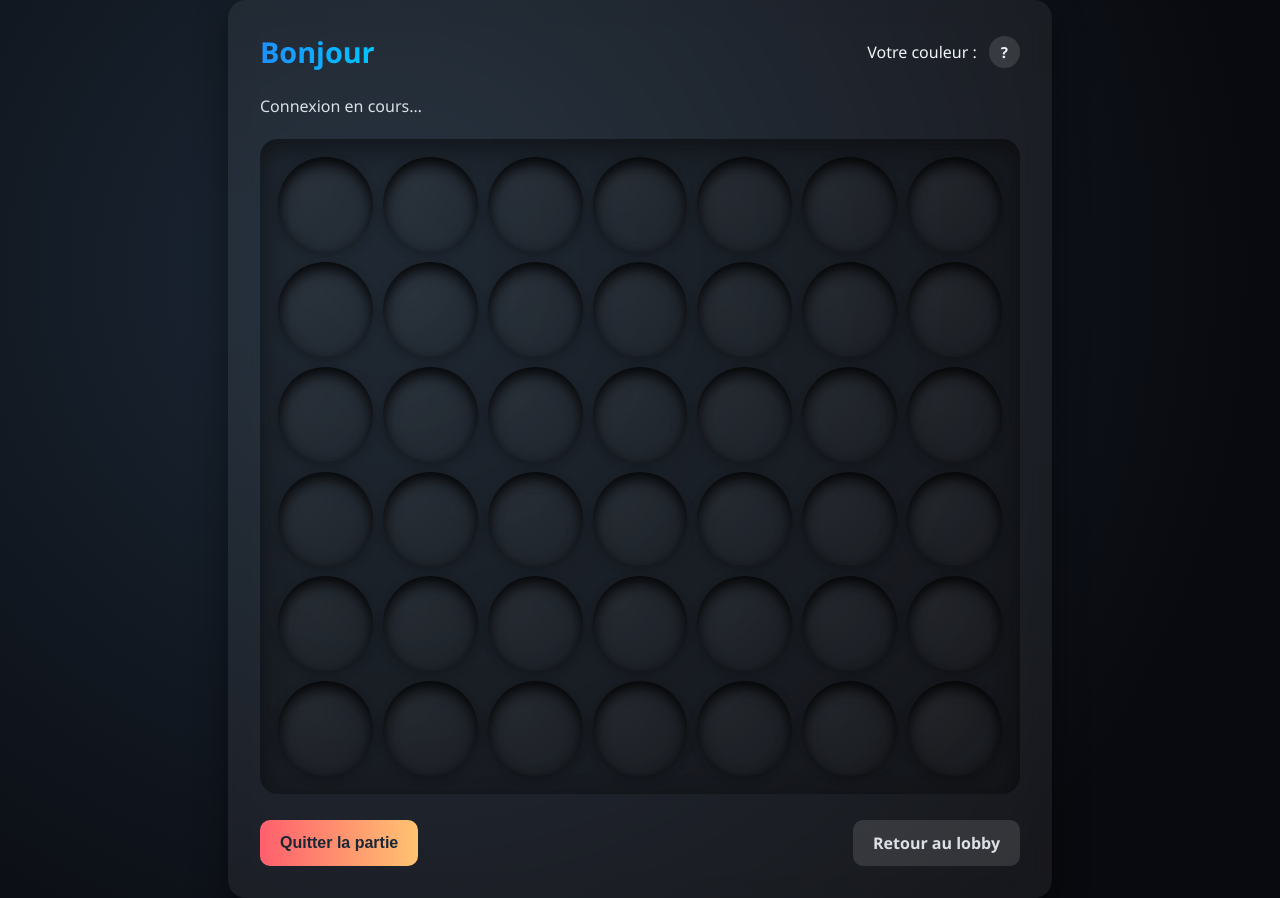
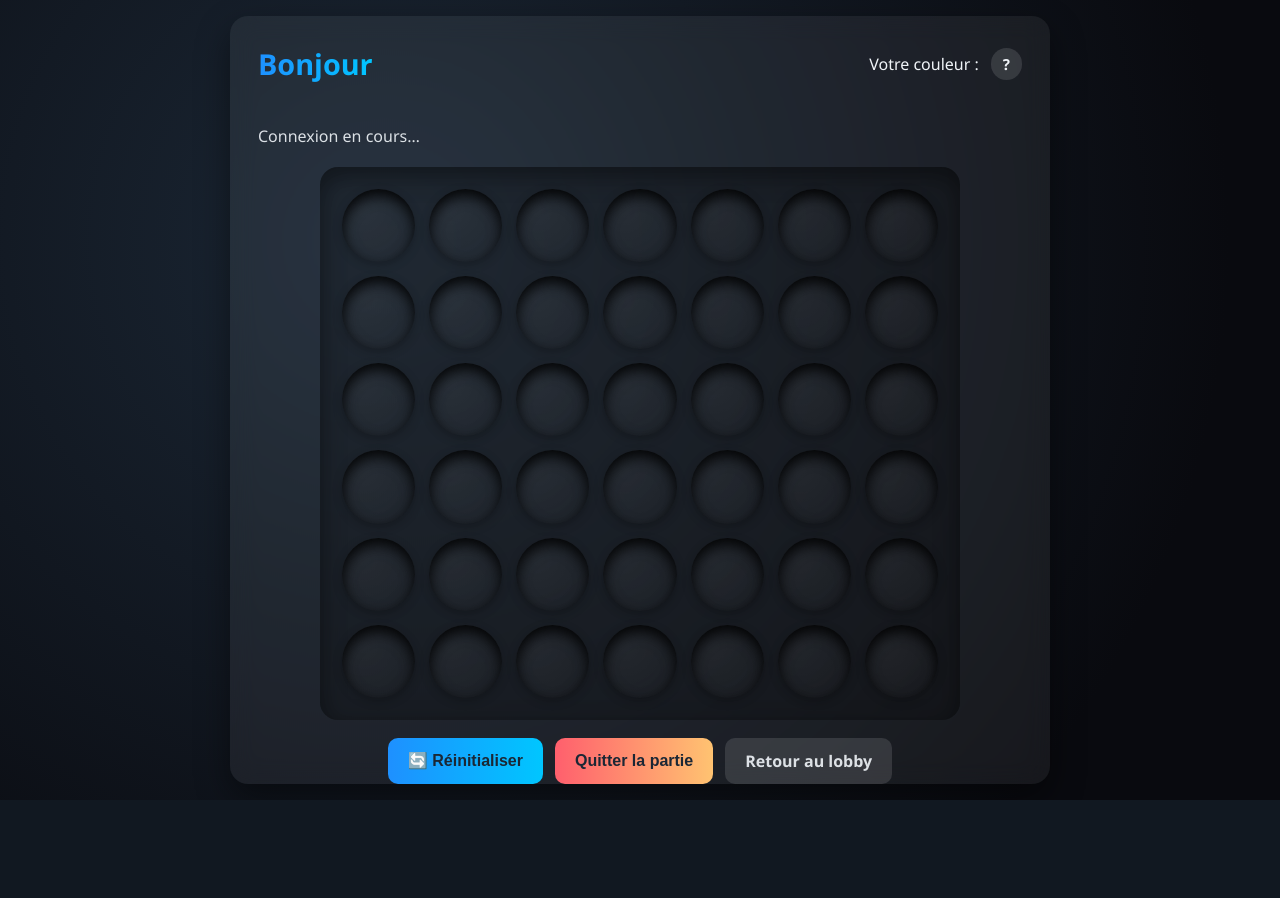
Before and after one commit to SabreCourt/C4-web, a Flask app: template templates/multi.html in a window 1280 px wide. After the commit the page ends 800 px from the top, so only its background shows below. Run offline with Flask 3, Linux system fonts and the light colour scheme; the template is opened without the code that fills it, so the values that code supplies are empty; parts of the project's set-up code (start-up, migrations or seed data) failed here and were passed over; some libraries are stand-ins or nearby versions.

Commit message:
Improve multiplayer UX and authentication

```diff
--- a/app.py
+++ b/app.py
@@ -107,19 +107,24 @@ def login():
     data = request.get_json() or {}
     username = data.get("username", "").strip()
     password = data.get("password", "")
-    print(username + " logged in")
     if not username or not password:
         return jsonify({"ok": False, "error": "missing_fields"}), 400
-    if verify_user(username, password):
-        session["username"] = username
-        session["pseudo"] = username
+
+    if not verify_user(username, password):
+        return jsonify({"ok": False, "error": "invalid_credentials"}), 401
+
+    session["username"] = username
+    session["pseudo"] = username
     return jsonify({"ok": True, "username": username, "redirect": "/lobby"})
 
 
 @app.route("/logout", methods=["POST"])
 def logout():
-    session.pop("username", None)
-    return jsonify({"ok": True})
+    session.clear()
+    best_accept = request.accept_mimetypes.best if request.accept_mimetypes else None
+    if request.is_json or best_accept == "application/json":
+        return jsonify({"ok": True, "redirect": url_for("connexion")})
+    return redirect(url_for("connexion"))
 
 # Choix du bon binaire selon le système
 if sys.platform.startswith("win"):
@@ -737,6 +742,65 @@ def play_move(data):
         socketio.emit("move_played", move_payload, room=room_id)
 
 
+@socketio.on('reset_multiplayer')
+def reset_multiplayer(data):
+    room_id = data.get("room_id") if isinstance(data, dict) else None
+    pseudo = connected_users.get(request.sid)
+
+    if room_id is None or pseudo is None:
+        emit("room_error", {"message": "identification_incomplete"})
+        return
+
+    responses = []
+
+    with rooms_lock:
+        room = rooms_multi.get(room_id)
+        if not room or pseudo not in room["players"]:
+            emit("room_error", {"message": "room_not_found"})
+            return
+
+        room["board"] = create_empty_board()
+        board_copy = clone_board(room["board"])
+
+        connected_players = {
+            name: info for name, info in room["players"].items() if info.get("sid")
+        }
+
+        if len(room["players"]) >= 2 and len(connected_players) == len(room["players"]):
+            room["status"] = "playing"
+            room["turn"] = room["order"][0]
+            next_turn = room["turn"]
+            for name, info in room["players"].items():
+                sid = info.get("sid")
+                if not sid:
+                    continue
+                opponent = next((p for p in room["players"] if p != name), None)
+                payload = {
+                    "room_id": room_id,
+                    "board": clone_board(board_copy),
+                    "color": info["color"],
+                    "opponent": opponent,
+                    "your_turn": next_turn == name,
+                    "next_turn": next_turn,
+                }
+                responses.append(("game_reset", sid, payload))
+        else:
+            room["status"] = "waiting"
+            room["turn"] = None
+            for name, info in room["players"].items():
+                sid = info.get("sid")
+                if not sid:
+                    continue
+                payload = {
+                    "color": info["color"],
+                    "board": clone_board(board_copy),
+                }
+                responses.append(("waiting_player", sid, payload))
+
+    for event_name, sid, payload in responses:
+        socketio.emit(event_name, payload, room=sid)
+
+
 @socketio.on('leave_multiplayer')
 def leave_multiplayer(data):
     pseudo = connected_users.get(request.sid)
--- a/templates/multi.html
+++ b/templates/multi.html
@@ -10,6 +10,9 @@
     :root {
       color-scheme: dark;
     }
+    * {
+      box-sizing: border-box;
+    }
     body {
       margin: 0;
       min-height: 100vh;
@@ -19,16 +22,22 @@
       background: radial-gradient(circle at 30% 30%, #1b2735, #090a0f 80%);
       font-family: 'Segoe UI', Tahoma, Geneva, Verdana, sans-serif;
       color: #f0f4f8;
+      overflow: hidden;
+      padding: 16px;
     }
     .container {
-      width: 95%;
-      max-width: 760px;
-      padding: 32px;
+      width: min(92vw, 820px);
+      padding: 28px;
       background: rgba(255,255,255,0.06);
       border-radius: 18px;
       box-shadow: 0 14px 34px rgba(0,0,0,0.45);
       backdrop-filter: blur(12px);
       animation: fadeIn 0.5s ease;
+      display: flex;
+      flex-direction: column;
+      gap: 18px;
+      max-height: calc(100vh - 32px);
+      overflow: hidden;
     }
     @keyframes fadeIn {
       from { opacity: 0; transform: translateY(20px); }
@@ -70,29 +79,33 @@
       border: 1px solid rgba(244, 162, 97, 0.4);
     }
     #status {
-      margin-bottom: 20px;
       font-size: 1rem;
       color: rgba(240, 244, 248, 0.9);
       min-height: 24px;
     }
     .board {
+      width: min(640px, 85vw, calc(max(0px, 100vh - 220px) * 7 / 6));
+      max-height: max(0px, calc(100vh - 220px));
+      aspect-ratio: 7 / 6;
       display: grid;
-      grid-template-columns: repeat(7, minmax(60px, 1fr));
-      gap: 10px;
-      padding: 18px;
+      grid-template-columns: repeat(7, 1fr);
+      gap: clamp(6px, 1.2vw, 14px);
+      padding: clamp(12px, 1.8vw, 22px);
       border-radius: 18px;
       background: rgba(0, 0, 0, 0.22);
       box-shadow: inset 0 8px 26px rgba(0,0,0,0.45);
+      margin: 0 auto;
     }
     .cell {
       width: 100%;
-      padding-top: 100%;
+      aspect-ratio: 1 / 1;
       position: relative;
       border-radius: 50%;
       background: radial-gradient(circle at 30% 30%, rgba(255,255,255,0.05), rgba(255,255,255,0.01));
       box-shadow: inset 0 6px 14px rgba(0,0,0,0.9), 0 6px 18px rgba(0,0,0,0.35);
       cursor: pointer;
       transition: transform 0.12s ease, box-shadow 0.12s ease;
+      overflow: hidden;
     }
     .cell::after {
       content: '';
@@ -119,11 +132,10 @@
       box-shadow: inset 0 6px 14px rgba(0,0,0,0.9), 0 3px 10px rgba(0,0,0,0.25);
     }
     .actions {
-      margin-top: 26px;
       display: flex;
-      justify-content: space-between;
+      justify-content: center;
       flex-wrap: wrap;
-      gap: 10px;
+      gap: 12px;
     }
     .actions button, .actions a {
       padding: 12px 20px;
@@ -133,6 +145,14 @@
       font-weight: 600;
       font-size: 1rem;
       transition: transform 0.18s ease, opacity 0.18s ease;
+    }
+    #reset {
+      background: linear-gradient(90deg, #1E90FF, #00c6ff);
+      color: #1b2735;
+    }
+    #reset:hover {
+      transform: translateY(-2px);
+      opacity: 0.95;
     }
     #leave {
       background: linear-gradient(90deg, #ff5f6d, #ffc371);
@@ -156,9 +176,12 @@
       color: rgba(240,244,248,0.75);
     }
     @media (max-width: 640px) {
-      .board {
-        gap: 8px;
-        padding: 14px;
+      body {
+        padding: 12px;
+      }
+      .container {
+        padding: 24px;
+        gap: 16px;
       }
     }
   </style>
@@ -178,6 +201,7 @@
     <div id="status">Connexion en cours…</div>
     <div class="board" id="board"></div>
     <div class="actions">
+      <button id="reset">🔄 Réinitialiser</button>
       <button id="leave">Quitter la partie</button>
       <a href="/lobby_multi" class="back">Retour au lobby</a>
     </div>
@@ -195,6 +219,7 @@
     const opponentEl = document.getElementById('opponent');
     const colorBadge = document.getElementById('color-badge');
     const leaveBtn = document.getElementById('leave');
+    const resetBtn = document.getElementById('reset');
 
     let board = Array.from({ length: ROWS }, () => Array(COLS).fill(0));
     let myColor = null;
@@ -286,6 +311,22 @@
       renderBoard();
     });
 
+    socket.on('game_reset', (data) => {
+      myColor = data.color;
+      opponent = data.opponent || null;
+      opponentEl.textContent = opponent ? `Adversaire : ${opponent}` : '';
+      syncBoard(data.board || board);
+      myTurn = !!data.your_turn;
+      gameFinished = false;
+      updateColorBadge();
+      if (opponent) {
+        updateStatus(myTurn ? 'À vous de jouer !' : `Tour de ${data.next_turn}…`);
+      } else {
+        updateStatus("En attente d'un adversaire…");
+      }
+      renderBoard();
+    });
+
     socket.on('move_played', (data) => {
       syncBoard(data.board || board);
       if (data.winner) {
@@ -337,6 +378,13 @@
       socket.emit('leave_multiplayer', { room_id: roomId });
     });
 
+    resetBtn.addEventListener('click', () => {
+      if (gameFinished || !myTurn) {
+        updateStatus('Réinitialisation en cours…');
+      }
+      socket.emit('reset_multiplayer', { room_id: roomId });
+    });
+
     window.addEventListener('beforeunload', () => {
       socket.emit('leave_multiplayer', { room_id: roomId });
     });
```
